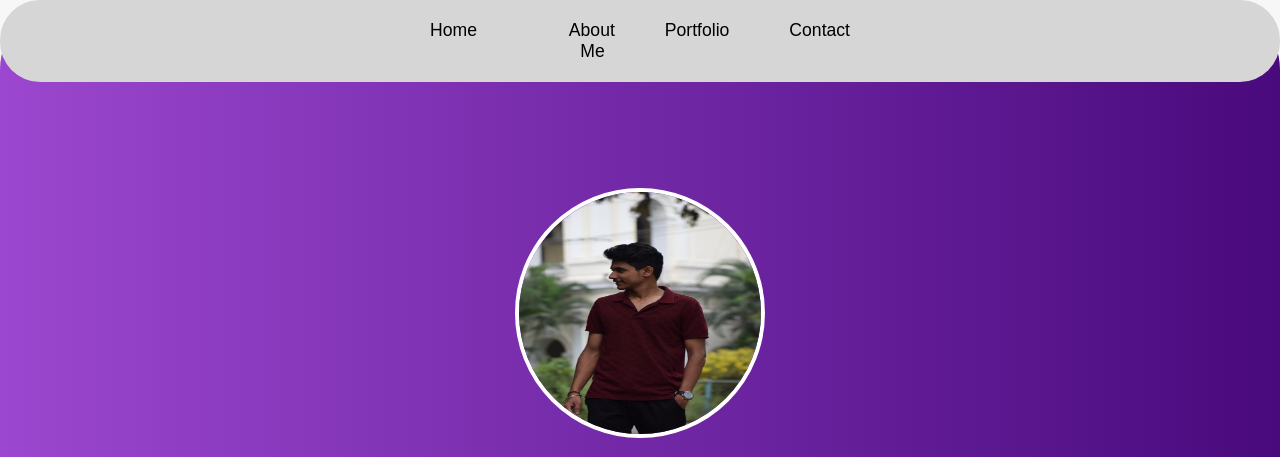
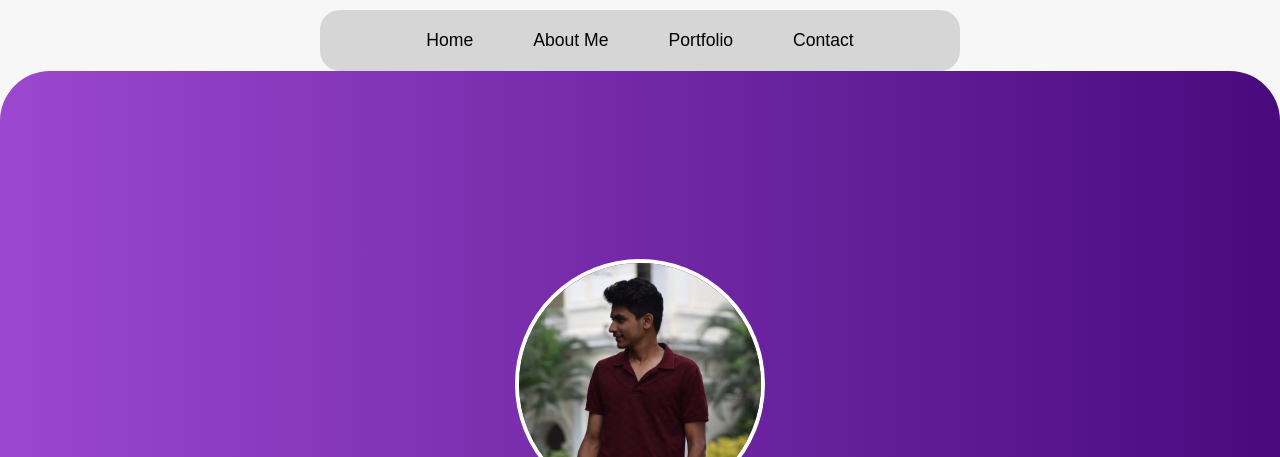
Before and after one commit to Prithwin-web/portfolio, a plain HTML site: page index.html in a window 1280 px wide. Shown: the top 457 px of the page. Drawn offline with Linux system fonts and the light colour scheme.

Commit message:
Update styles.css

```diff
--- a/styles.css
+++ b/styles.css
@@ -1,4 +1,8 @@
 /* General Reset */
+:root{
+  scroll-behavior: smooth;
+
+}
 * {
   margin: 0;
   padding: 0;
@@ -14,15 +18,21 @@ body {
 
 /* Navigation Bar */
 header {
-  background-color: #000000;
-  padding: 20px 400px;
-  background-color: #d6d6d6; /* Just to show the padding */
-  border-radius: 40px; /* This gives the curve */
-  position: fixed;
+  margin:  5px auto;
+  padding: 20px;
+  width: 50vw;
+  border-radius: 20px;
+  color: #fff;
+  background-color:#d6d6d6;
 
-  top: 0;
+  display: flex;
+  justify-content: center;
+  align-items: center;
+
+  position: sticky;
+  top: 10px;
   left: 0;
-  z-index: 100;
+  z-index: 10;
 }
 
 nav ul {
@@ -52,7 +62,7 @@ nav ul li a:hover {
 
 /* Hero Section */
 .hero {
-  border-radius: 70px;
+  border-radius: 50px;
   display: flex;
   justify-content: center;
   align-items: center;
@@ -71,6 +81,7 @@ nav ul li a:hover {
   height: 250px;
   border-radius: 50%;
   border: 4px solid #fff;
+  object-fit: cover;
 }
 
 .hero h1 {
@@ -177,8 +188,10 @@ nav ul li a:hover {
   text-align: center;
 }
 
-#contact.h1 {
+#contact h1 {
+  margin: 10px auto;
   color: #ffffff;
+  font-size: 2em;
 }
 
 .contact-form {
```
